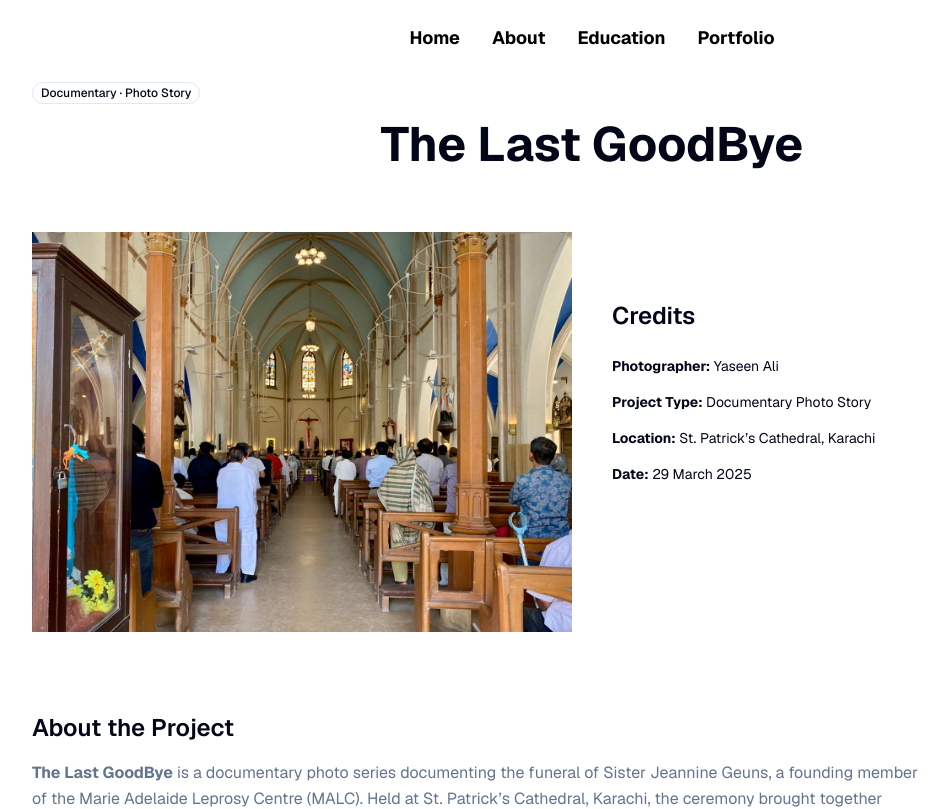
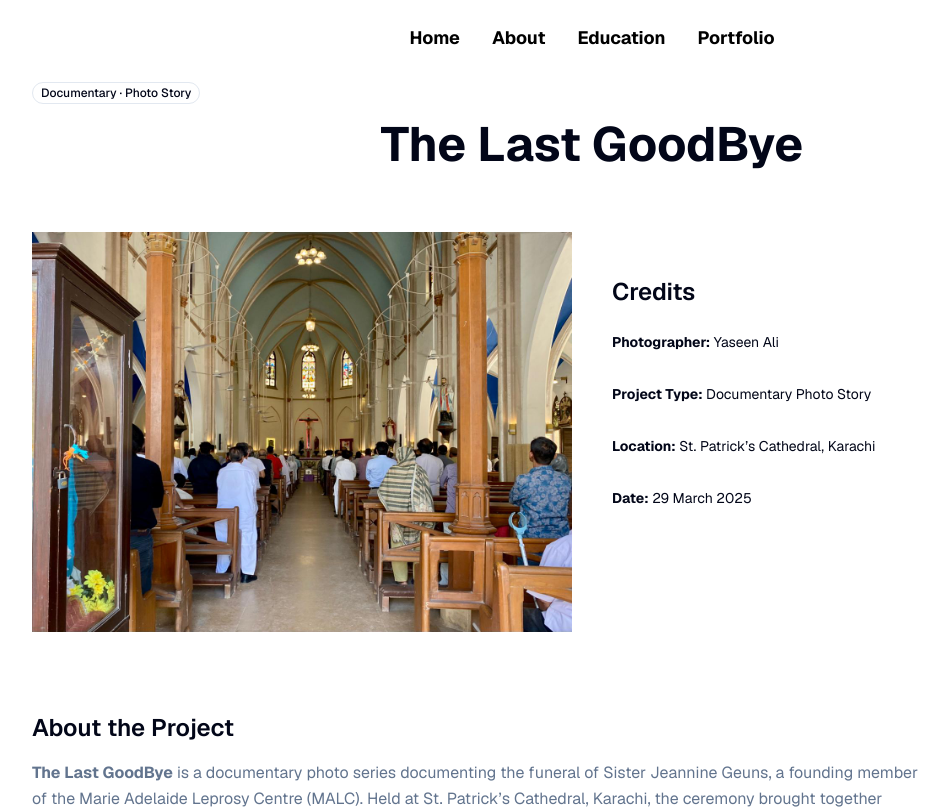
Before and after one commit to Alishba56/client-porfolio, a Next.js app: page /church in a window 1280 px wide. Shown: the top 809 px of the page, without its empty margins (48-995 px from the left). Built offline with nearby package versions, Linux system fonts and the light colour scheme.

Commit message:
Adjust grid layout for credits section

```diff
--- a/src/app/church/page.tsx
+++ b/src/app/church/page.tsx
@@ -80,7 +80,7 @@ export default function TheLastGoodByePage() {
             Credits
           </h2>
 
-          <div className="grid grid-cols-1 gap-4 text-sm">
+          <div className="grid grid-cols-1 gap-8 text-sm">
             <p><strong>Photographer:</strong> Yaseen Ali</p>
             <p><strong>Project Type:</strong> Documentary Photo Story</p>
             <p><strong>Location:</strong> St. Patrick’s Cathedral, Karachi</p>
```
